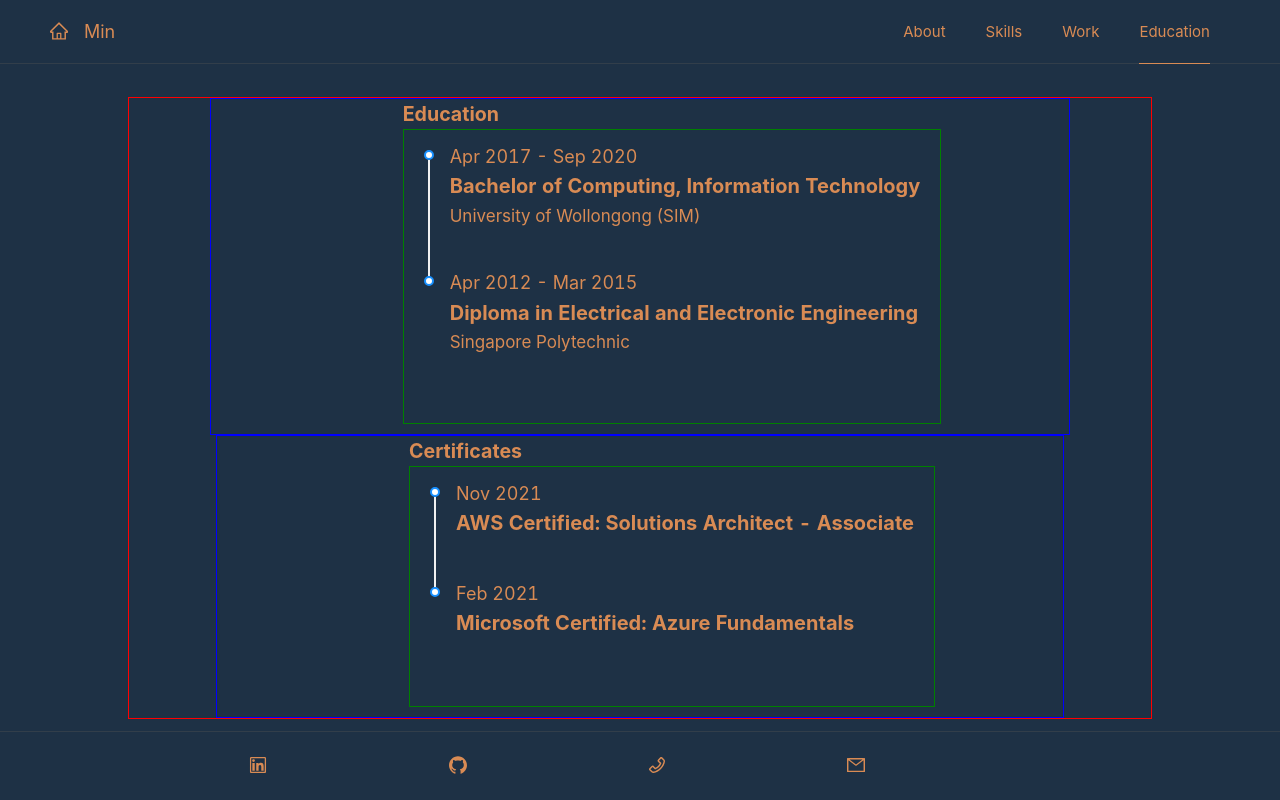
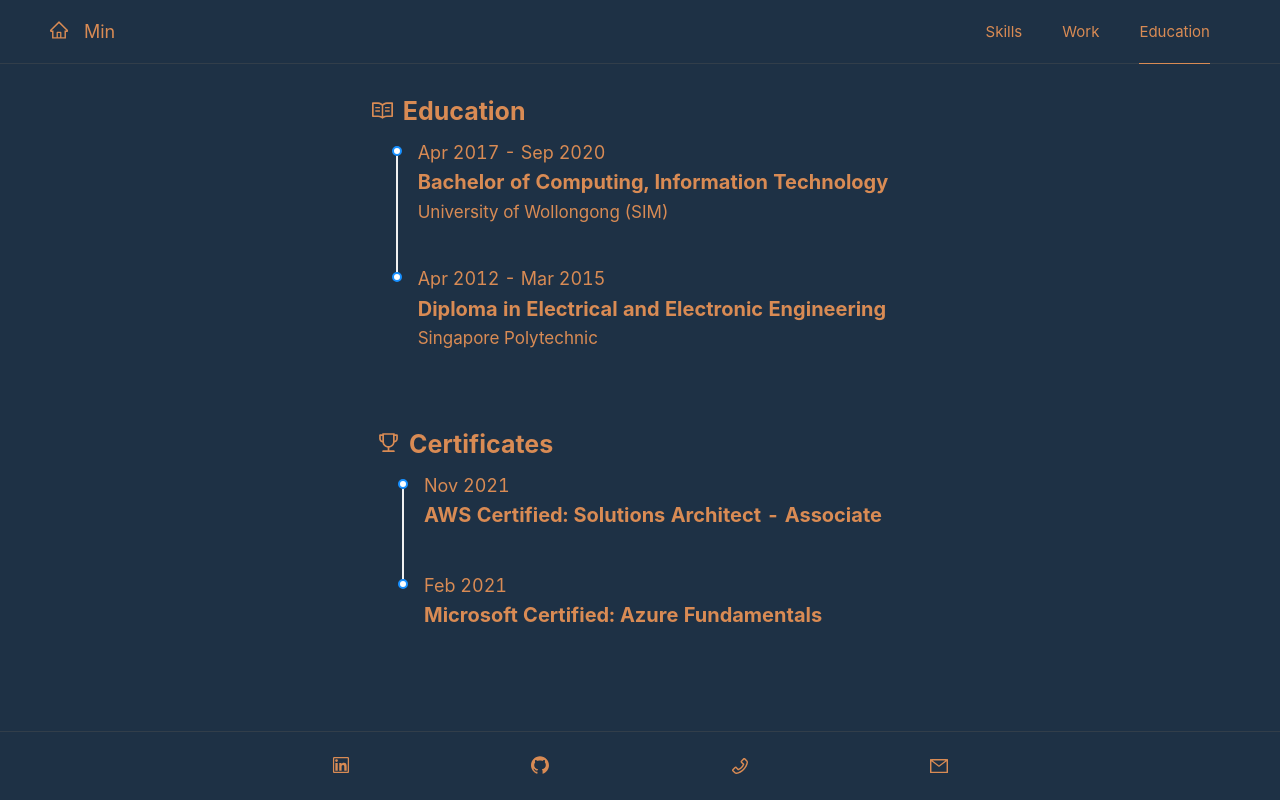
Before and after one commit to pohti/portfolio-antd, a React (Create React App) app: page /education in a window 1280 px wide. Built offline with nearby package versions, Linux system fonts and the light colour scheme.

Commit message:
adding icons to education

```diff
--- a/src/App.css
+++ b/src/App.css
@@ -11,6 +11,7 @@
   --header-and-footer-min-height: 40px;
 
   --all-padding-horizontal-xl: 10vw;
+  --global-general-font-size: 18px;
 }
 
 .ant-layout {
@@ -53,12 +54,6 @@
   padding-bottom: 20px;
 }
 
-.ant-layout-content, .ant-layout-sider {
-  border-top-style: solid;
-  border-top-width: var(--main-border-width);
-  border-top-color: var(--main-border-color);
-}
-
 .ant-layout-content {
   /* min-height: 120px; */
   color: var(--main-font-color);
@@ -69,6 +64,8 @@
   background: var(--main-bg-color);
   flex: 1 1 auto;
   height: 100%;
+
+  font-size: var(--global-general-font-size);
 }
 
 
--- a/src/components/Content/Education/Education.css
+++ b/src/components/Content/Education/Education.css
@@ -1,7 +1,7 @@
 .education-main-div {
-  border-style: solid;
+  /* border-style: solid;
   border-width: 1px;
-  border-color: red;
+  border-color: red; */
   display: flex;
   flex-direction: column;
   align-items: center;
@@ -9,12 +9,12 @@
 }
 
 .education-timeline-div, .certificate-timeline-div {
-  border-style: solid;
+  /* border-style: solid;
   border-width: 1px;
-  border-color: blue;
+  border-color: blue; */
 
   /* padding-top: 10px; */
-  padding-left: 15vw;
+  padding-left: 10vw;
   padding-right: 10vw;
   padding-bottom: 10px;
 
@@ -23,10 +23,21 @@
   max-width: 1000px;
 }
 
+.timeline-title-row {
+  font-size: 25px;
+  display: flex;
+  justify-content: flex-start;
+}
+
+.timeline-title-icon {
+  margin-right: 10px;
+  font-size: 21px;
+}
+
 .education-timeline {
-  border-style: solid;
+  /* border-style: solid;
   border-width: 1px;
-  border-color: green;
+  border-color: green; */
 
   padding: 20px;
   color: var(--main-font-color);
--- a/src/components/Content/Education/Education.jsx
+++ b/src/components/Content/Education/Education.jsx
@@ -1,5 +1,9 @@
 import React, { Component } from 'react'
 import { Timeline } from 'antd'
+import {
+  ReadOutlined,
+  TrophyOutlined
+} from '@ant-design/icons'
 import './Education.css'
 
 const { Item } = Timeline
@@ -9,7 +13,10 @@
     return (
       <div className="education-main-div">
         <div className="education-timeline-div">
-          <div style={{ fontSize: "140%" }}>
+          <div className="timeline-title-row">
+            <div className="timeline-title-icon">
+              <ReadOutlined />
+            </div>
             <b>Education</b>
           </div>
           <Timeline className="education-timeline">
@@ -33,7 +40,10 @@
 
 
         <div className="certificate-timeline-div">
-          <div style={{ fontSize: "140%" }}>
+          <div className="timeline-title-row">
+            <div className="timeline-title-icon">
+              <TrophyOutlined />
+            </div>
             <b>Certificates</b>
           </div>
           <Timeline className="education-timeline">
--- a/src/components/Footer/CustomFooter.css
+++ b/src/components/Footer/CustomFooter.css
@@ -1,5 +1,7 @@
-div.ant-col {
-    font-size: 18px;
+.footer-row > div.ant-col {
+    font-size: var(--global-general-font-size);
+    display: flex;
+    justify-content: center;
 }
 
 a {
--- a/src/components/Header/CustomHeader.jsx
+++ b/src/components/Header/CustomHeader.jsx
@@ -8,7 +8,7 @@
 const { Text } = Typography
 
 const menuItems = [
-    { label: <Link to="/about">About</Link>, key: 'about' },
+    // { label: <Link to="/about">About</Link>, key: 'about' },
     { label: <Link to="/skills">Skills</Link>, key: 'skills' },
     { label: <Link to="/work">Work</Link>, key: 'work' },
     { label: <Link to="/education">Education</Link>, key: 'education' },
```
